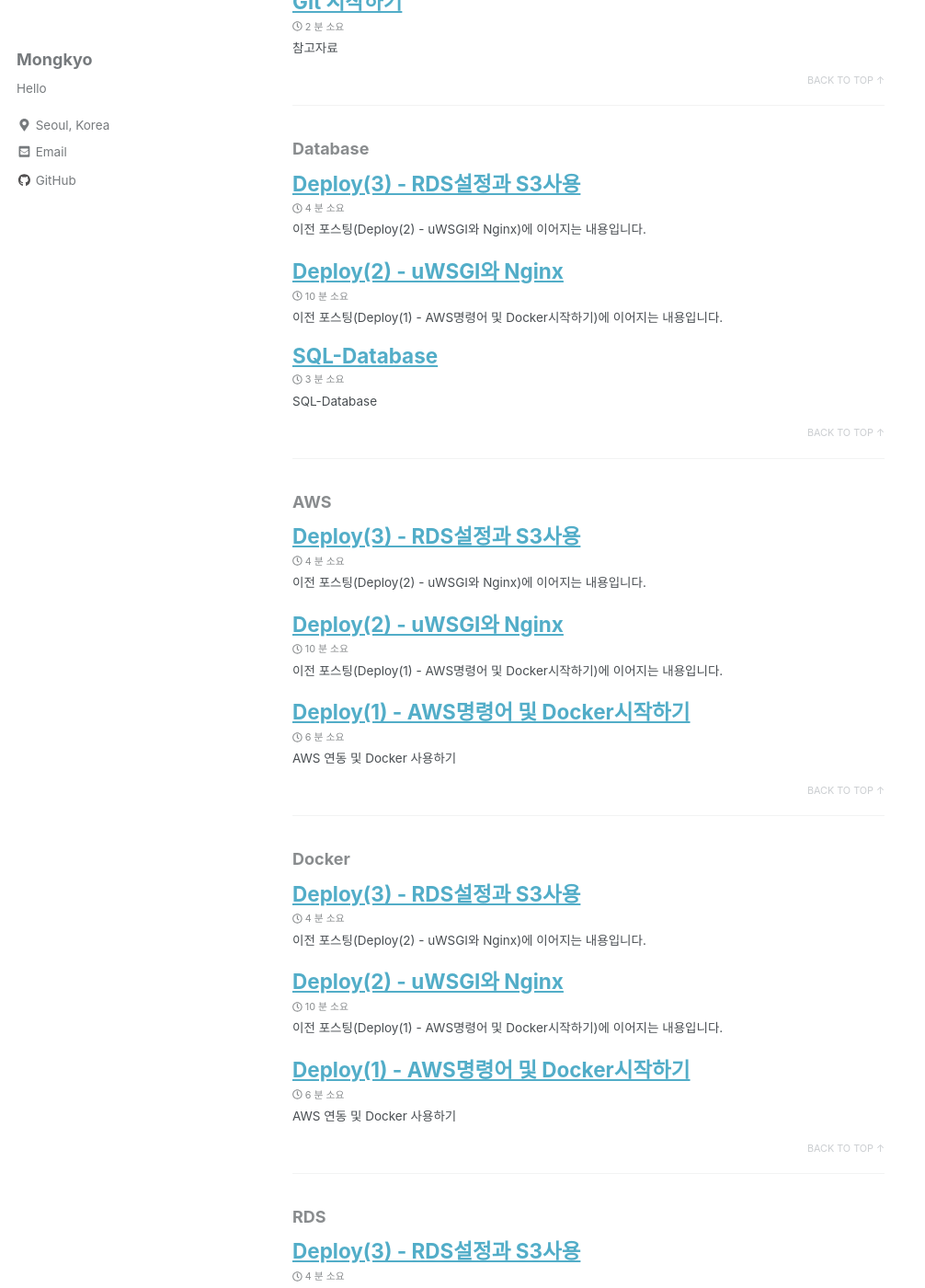
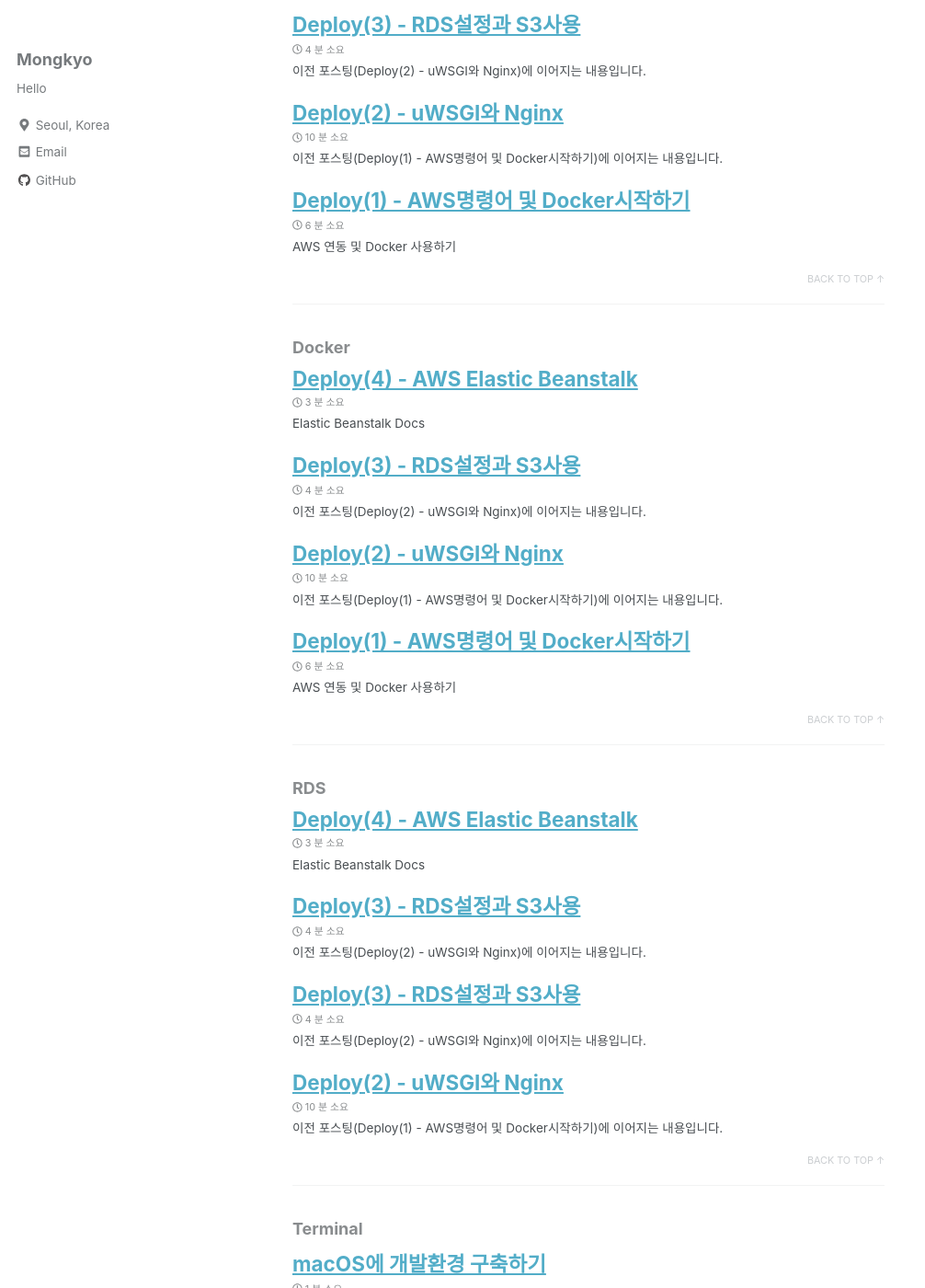
Before and after one commit to mongkyo/mongkyo.github.io, a Jekyll site: the page built from _pages/tag-archive.md, in a window 1280 px wide and 1400 px high, scrolled down 1567 px. Shown: the whole window at 92% size, without its empty margins (0-1006 px from the left). Built offline with Jekyll 4.4.1, drawn with Linux system fonts in a browser that asks for light colours; nearby versions of some CDN libraries; part of the change alters nothing that is shown; some of the changed text lies outside the part shown.

````diff
--- a/_posts/2018-11-01-Deploy-1.md
+++ b/_posts/2018-11-01-Deploy-1.md
@@ -140,8 +140,6 @@ alias <scp단축어>="ssh -i <.pem file Root> -r <전송할 파일의 경로> ub
 
 먼저 amazon사이트에 로그인 한 후 [IAM 사이트](https://console.aws.amazon.com/iam/)에 접속하면 IAM리소스 화면이 보인다. 여기서 사용자를 눌러준다. 그리고 `기존 정책 연결`에서 정책 필터에 `s3`를 검색하여 '__AmazonS3FullAccess__'를 선택한다. 이 '__AmazonS3FullAccess__'를 선택하면 '__액세스 키 ID__'와 '__비밀 액세스 키__'가 나오는데 이 두개는 화면이 넘어가면 다시 확인이 '__불가능__'하기 때문에 따로 저장해준다.
 
-이제 boto3를 사용할 차례이다. 이 boto3는 Python 개발자가 Python 용 Amazon Web Services      (AWS) SDK를 사용하여 S3 및 EC2와 같은 Amazon 서비스를 사용하는 소프트웨어를 작성할 수있게 도와준다. Boto는 사용하기 쉬운 객체 지향 API와 저급 직접 서비스 액세스를 제공한다. boto3의 사용법은 다음과 같다
-
 ```
 # 터미널에서 `~` 위치로 이동한다.
 $ cd ~
@@ -161,7 +159,8 @@ region=ap-northeast-2
 output=json
 
 ```
-이렇게 설정해 놓으면 .aws에 있는 파일들을 boto3가 자동으로 읽어온다.
+
+이제 boto3를 사용할 차례이다. 이 boto3는 Python 개발자가 Python 용 Amazon Web Services      (AWS) SDK를 사용하여 S3 및 EC2와 같은 Amazon 서비스를 사용하는 소프트웨어를 작성할 수있게 도와준다. Boto는 사용하기 쉬운 객체 지향 API와 저급 직접 서비스 액세스를 제공한다. boto3의 사용법은 다음과 같다
 
 Django환경 폴더에서 다음 두개의 파일을 설치해준다
 
--- a/_posts/2018-11-05-Deploy-3.md
+++ b/_posts/2018-11-05-Deploy-3.md
@@ -214,6 +214,13 @@ AWS_STORAGE_BUCKET_NAME = secrets['AWS_STORAGE_BUCKET_NAME']
 
 > 키 값들을 넣어줄때는 외부에 공개되면 나중에 해킹을 당하거나 불이익을 받을 수 있으므로 .secrets폴더에 넣고 키 값을 불러와서 사용하는게 좋다. 좋은게 아니라 그렇게 해줘야 한다. 그리고 다시한번 .secrets폴더가 .gitignore에 추강되어있는지 확인한다! (production.py에도 동일하게 작성)
 
+```
+# production.py
+AWS_S3_SIGNATURE_VERSION = 's3v4'
+AWS_S3_REGION_NAME = 'ap-northeast-2'
+```
+위의 내용은 S3버전 및 지역을 설정해주는 것이다. dev.py에는 필요가 없으나 production.py에는 추가해주는 것이 좋다.
+
 - 위의 코드를 완성하고 파일을 다시 업로드하고 확인하면 정상적으로 올라가는 것을 볼 수 있다.
 
 ### bucket에 폴더 구분해서 올리기
--- /dev/null
+++ b/_posts/2018-11-06-Deploy-4.md
@@ -0,0 +1,205 @@
+---
+title: "Deploy(4) - AWS Elastic Beanstalk"
+categories:
+  - Dev
+tags:
+    - mac
+    - AWS
+    - RDS
+    - Docker
+    - Elastic Beanstalk
+    - EB(eb)
+    - log
+    - postgreSQL
+author_profile: true
+
+toc: true
+toc_label: "My Talbe of Contents"
+toc_icon: "cog"
+toc_sticky: true
+
+last_modified_at:
+comments: true
+---
+
+
+[Elastic Beanstalk Docs](https://docs.aws.amazon.com/ko_kr/elasticbeanstalk/latest/dg/Welcome.html)
+
+# Elastic Beanstalk
+
+## Elastic Beanstalk 소개
+
+aws Elastic Beanstalk를 사용하면 로컬 서버에서 웹 어플리케이션을 개발, 배포, 관리하는 것과 달리 작성한 코드를 업로드하기만 하면 자동으로 로드 밸런싱 애플리케이션 상태 모니터링 등 배포와 관리를 자동으로 처리할 수 있다.
+
+한마디로 말해 AWS에서 사용하는 다양한 서비스들을 묶어주는 역할을 한다.
+
+![elasticbeanstalk](/assets/deploy/elasticbeanstalk.png)
+
+아래의 과정을 통해 Elastic Beanstalk를 설치하고 생성해보자.
+
+- eb cli 설치
+
+```
+$ pip install awsebcli
+```
+설치 후에 requirement.txt에 추가해준다. requirement.txt폴더에 추가할 때 영문순으로 정렬하는 습관을 들이도록하자. 나중에 찾을 때 고생한다.
+
+### Iam 생성
+
+AWS에서 EB(Elasticbeanstalk)용 Iam을 하나 더 만들어 준다.
+
+- 사용자 추가(ex: EBUser)
+- 기존 정책 연결
+```
+provies full access to AWS Elastic
+```
+
+
+
+- eb 생성
+
+```
+$ eb init --profile eb
+```
+Elastic Beanstalk를 시작하는데 실행하는 키 값이 .aws에 있는 [eb]값을 가져와 실행한다.
+
+Dockerfile에 있는 `RUN` 1번이 image layer의 1번이다. 따라서 작업 처리 속도를 올려주기 위해 최대한 최적화를 해준다.(RUN을 최대한 줄여 쓰기) 그리고 반복 되는 작업들을 Dockerfile.base를 만들어 따로 관리해준다. 왜냐하면 매번 실행때마다 반복해서 설치할 필요가 없기 때문. 주로 바뀌는 부분을 Dockerfile에 두고 관리한다.
+
+	$ docker build -t eb-docker:base -f Dockerfile.base .
+
+
+### docker login
+
+docker에 접속하기 위해 login을 해줘야한다. 명령어는 다음과 같고 옵션들이 있다.
+
+	$ docker login [OPTION] [SERVER]
+
+Name, Shorthand | Description
+------------|-------------
+--password, --p | Password
+--password-stdin | Take the password from stdin
+--username, -u | Username
+
+
+### docker hub에 push
+
+docker hub에는 전체 이미지를 올리는 것이 아니다. 한개의 프라이빗 이미지만을 올릴 수 있다. 베이스 이미지만을 올리고 작업한다. 소스코드와 시크릿키가 있는 파일을 올리면 개인정보가 유출 될 수 있다. 따라서 dockerfile.base의 내용만 올려준다.
+
+먼저 생성된 docker image와 docker hub를 이어주어야 한다.
+
+	docker tag <REPOSITORY>:<TAG> <docker hub ID>/<docker hub REPO>:<TAG>
+
+> 용량이 작을 수록 배포의 시간이 줄어든다. 따라서 최대한 docker image의 용량을 줄이도록 최적화를 시켜야한다.
+
+우리가 만든 docker image를 docker hub에 업로드한다. git push랑 비슷하다고 생각하면 된다. 명령어는 다음과 같다.
+
+	$ docker push <dockerhub Username>/<docker image>:<image Tag>
+
+Dockerfile에서 맨위에 FROM에 mongkyo/eb-docker:base로 바꿔준다.
+
+### eb deploy와 deploy.sh
+
+docker hub에 push를 한 후에 eb deploy를 실행한다. eb deploy명령어는 Elastic Beanstalk를 이용해서 deploy하는 명령어이다. 이 명령어는 Staged(git add가 되어있는)상태에 있는 파일들만 읽어와서 deploy해준다. 따라서 git add 명령어를 실행하고 나서 아래의 명령어를 실행해준다.
+
+	$ eb deploy --profile [credentials Key Name]
+
+이 명령어에서 `--profile [credentials Key Name]`은 우리가 설정해놓은 .aws폴더안의  credentials파일에 들어있는 key를 지정해서 사용해준다는 것을 의미한다.
+
+위의 명령어를 통해서 deploy를 할 경우에 문제가 발생하는데, `.gitignore`에 들어있는 파일들은 commit이 되지 않기 때문에 직접 `git add -f [폴더 or 파일]` 명령어를 사용해서 Staged해줘야 한다. 하지만 이렇게 강제적으로 올리는 파일들은 기본적으로 git에 추가가되면 안되는 내용들이 있기때문에 deploy를 실행하고 바로 `git reset HEAD [폴더 or 파일]`명령어로 빼줘야한다. 이 과정을 코드로 옮기면 다음과 같다
+
+```
+$ git add -f .secrets/
+$ eb deploy --profile eb --staged
+$ git reset HEAD .secrets
+```
+
+이러한 과정에서 실수를 하여 잘못 commit, push를 할 수도있고 이러한 일을 반복적으로하기 귀찮기(?)때문에 위에 3개의 코드를 자동화시키는 파일을 만들어준다. 이 파일이 `deploy.sh`파일이다. ROOT 폴더안(Dockerfile과 같은 위치)에 `deploy.sh`파일을 만들어준다. 그리고 그 안에 아래의 내용들을 추가해 준다.
+
+```
+# deploy.sh
+#!/usr/bin/env bash
+git add -f .secrets/
+eb  deploy --profile eb --staged
+git reset HEAD .secrets/
+```
+그리고 이 파일을 읽을 수 있는 권한을 chmod 명령어를 사용해서 바꿔주고 실행시켜본다.
+
+	$ chmod 755 deploy.sh
+	$ ./deploy.sh
+
+> 그리고 터미널에서 파일을 읽을 수 있는 권한을 준다. (권한 없이도 실행가능하다. 명령어는 sh deploy.sh)
+
+
+
+권한을 주고 그 다음 실행시켜본다. 그럼 terminal에 다음과 같이 나타단다.
+
+![deploy.sh 실행](/assets/deploy/deploy_sh.png)
+
+그리고 deploy된 웹페이지를 보기위해서 eb open명령어를 실행해주면 된다.
+
+	$ eb open
+
+![eb open 명령어 실행](/assets/deploy/ebopen.png)
+
+
+# Django Log
+
+- [django 공식문서](https://docs.djangoproject.com/en/2.1/topics/logging/)에 log에 대한 내용이 들어있다.
+
+공식문서에 나와있는 예제를 입력해보자
+
+```
+# import the logging library
+import logging
+
+# Get an instance of a logger
+logger = logging.getLogger(__name__)
+
+def my_view(request, arg1, arg):
+    ...
+    if bad_mojo:
+        # Log an error message
+        logger.error('Something went wrong!')
+```
+
+handlers는 log가 들어왔을때 그 log를 어떻게 처리할지에 대한 로직을 가지고 있다. log를 기록하는 주체가 여러개일때 같은 동작을 하고싶은경우 동작만 정의하는 handler를 따로 만들어주면 된다. 이 handlers안에 file이라는 핸들러는 자신에게 어떠한 로그가 전달되면 logging.FileHandler라는 handler가 입력 되면 file형태로 기억된다. Debug level 이상의 log를 class에 입력된 handler를 통해서 filename의 경로에 입력한다는 것이다.
+실제 동작하는 logger는 django 패키지에서 시작한 log의 경우에는 debug부터 기록하고 handler는 리스트로 파일을 지정한다.
+
+log의 기록은 production의 경우에만 필요하다. dev의 경우에는 terminal에서 확인이 가능하기 때문이다. production.py에 log의 내용을 적어준다.
+
+
+```
+LOG_DIR = os.path.join(ROOT_DIR, '.log')
+if not os.path.exits(LOG_DIR)
+    os.makedirs(LOG_DIR, exist_ok=True)
+LOGGING = {
+	'version': 1,
+	'handlers': {
+	    'file': {
+	        'class': 'logging.FileHandler',
+	        'level': 'DEBUG',
+	        'filename': os.path.join(LOG_DIR, 'django.log'),
+	    }
+	},
+	'loggers': {
+	    'django': {
+	        'handlers': ['file'],
+	        'level': 'DEBUG',
+	        'propagate': True,
+	    }
+	}
+}
+```
+> .log파일은 .gitignore에 포함시킬것이므로 eb open에 포함되지 않는다. 따라서 위에서 파일의 존재유무를 확인하고 만들어주는 로직을 넣어서 eb open 이후에 파일 생성이 되게 해준다.(github에 포함시키지 않기위한 장치)
+
+에러가 언제 쌓였는지 알기 위해서는 log에 format을 지정해준다. 그리고 RotatinFileHandler는 지정된 용량(maxBytes옵션)이 넘어가면 다른파일에 저장되게 하는 handler다.
+
+
+
+## 보안 그룹 설정
+
+어딘가에 존재하는 RDS에 Inbound로 나의 로컬 환경과 EC2를 RDS Security Group에 추가로 지정해주어야한다. 이 방법은 RDS의 인바운드 규칙 편집에 SecurityGroup for ElasticBeanstalk environment의 그룹ID를 추가해준다. 이 그룹ID를 넣으면 해당하는 보안그룹을 갖는 모든 것들에 접속 권한을 준다.
+
+![인바운드 규칙 편집](/assets/deploy/inbound.png)
+
+> 혹시 몰라서 소스에 IP주소를 일부 삭제하고 그룹 아이디도 지웠다. sg-라고 입력하면 자동완성이 나오는데 직접 입력하지말고 자동완성을 사용해서 입력하도록 하자! 오타의 위험을 줄일 수 있다.
````
Also changed, not shown: assets/deploy/deploy_sh.png (added), assets/deploy/ebopen.png (added), assets/deploy/elasticbeanstalk.png (added), assets/deploy/inbound.png (added).
